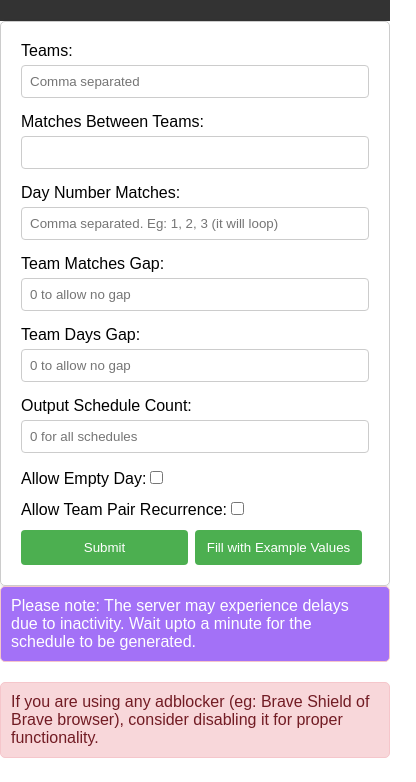
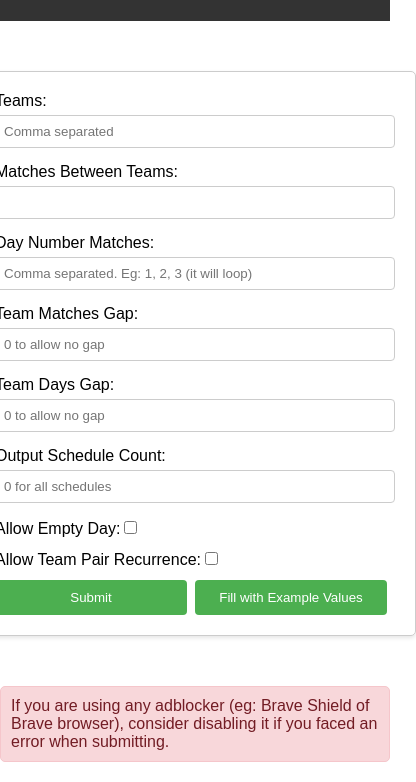
Before and after one commit to sandeshShahapur/sportsScheduler, a React app in the folder frontend/: page / in a window 390 px wide. Shown: the part 136-918 px from the top of the page, 416 px wide, since content can reach past the window. Built offline with nearby package versions, Linux system fonts and the light colour scheme.

Commit message:
added website description, responsitivity, improved delay note, altered sample team names and shuffled the schedules

```diff
--- a/frontend/public/index.html
+++ b/frontend/public/index.html
@@ -7,7 +7,7 @@
     <meta name="theme-color" content="#000000" />
     <meta
       name="description"
-      content="Web site created using create-react-app"
+      content="A WebApp to schedule sports tournaments with customisable parameters."
     />
     <link rel="apple-touch-icon" href="%PUBLIC_URL%/logo192.png" />
     <!--
--- a/frontend/src/components/App.js
+++ b/frontend/src/components/App.js
@@ -30,7 +30,7 @@ const App = () => {
           throw new Error(`HTTP error! Status: ${response.status}`);
       }
 
-      const data = await response.json();
+    const data = await response.json();
       setSchedules(data);
     } catch (error) {
       setError(error.message);
@@ -55,7 +55,11 @@ const App = () => {
         displayEmptySchedulesError &&
         <div className="schedule-container">
           {/* Display loading indicator while fetching data */}
-          {isLoading && <div>Loading...</div>}
+          {isLoading &&
+          <div>
+            <div>Loading... <br/>If it is your first submit, it may take upto a minute</div>
+          </div>}
+
           {/* Display error message if there is any */}
           {error && <div className='error-message'>{error}</div>}
 
@@ -66,13 +70,9 @@ const App = () => {
       </main>
 
       <div className='note-container'>
-        <div className="delay-note">
-            Please note: The server may experience delays due to inactivity.
-            Wait upto a minute for the schedule to be generated.
-        </div>
         <div className="adblocker-note">
           If you are using any adblocker (eg: Brave Shield of Brave browser),
-          consider disabling it for proper functionality.
+          consider disabling it if you faced an error when submitting.
         </div>
       </div>
     </div>
--- a/frontend/src/components/Form.js
+++ b/frontend/src/components/Form.js
@@ -15,7 +15,7 @@ const Form = ({ onFormSubmit }) => {
   const [isValid, setIsValid] = useState(false);
 
   const fillWithExampleValues = () => {
-    setTeams("Sharks, Void, Titans, Nomads");
+    setTeams("Sharks, Thunder, Titans, Raptors");
     setMatchesBtwTeams("2");
     setDayNumMatches("1, 2");
     setTeamMatchesGap("1");
--- a/frontend/src/components/ScheduleTable.js
+++ b/frontend/src/components/ScheduleTable.js
@@ -20,6 +20,12 @@ const ScheduleTable = ({ schedules }) => {
         </div>
       </div>
     );
+  }
+
+  // Shuffle the schedules array to display a random schedule by default
+  for (let i = schedules.length - 1; i > 0; i--) {
+    const j = Math.floor(Math.random() * (i + 1));
+    [schedules[i], schedules[j]] = [schedules[j], schedules[i]];
   }
 
   const handleScheduleChange = (index) => {
--- a/frontend/src/styles/App.css
+++ b/frontend/src/styles/App.css
@@ -59,3 +59,19 @@ main {
   border: 1px solid #f5c6cb; /* Border color */
   border-radius: 5px;
 }
+
+@media (max-width: 768px) {
+  main {
+    flex-direction: column;
+    justify-content: center;
+  }
+
+  .form-container {
+    margin-top: 50px;
+    margin-bottom: 50px;
+  }
+
+  .schedule-table-container {
+    margin-bottom: 150px;
+  }
+}
```
